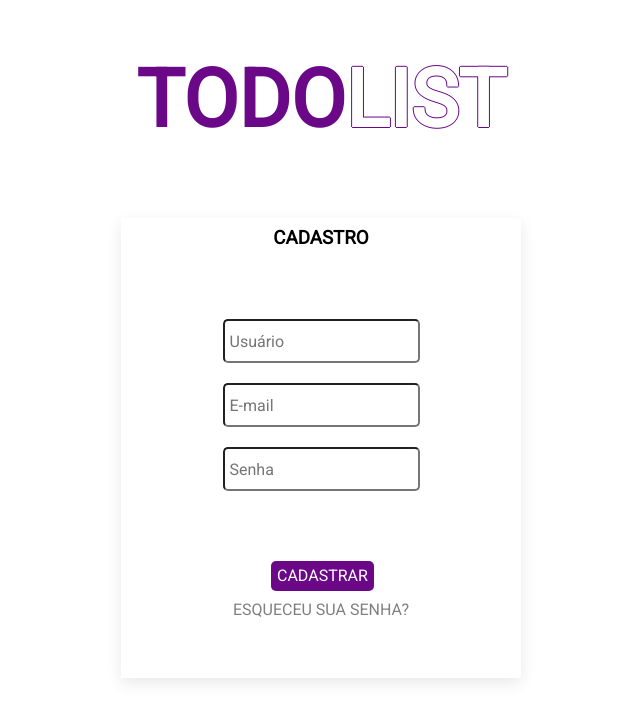
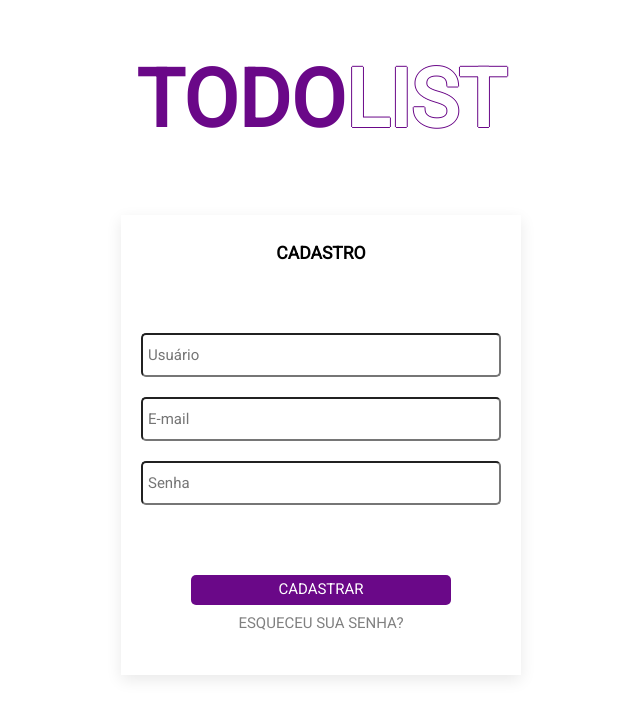
Before and after one commit to FeelipePM/Todo-List, a PHP site: page /cadastro/cadastro.php in a window 1280 px wide. Shown: the top 721 px of the page, without its empty margins (319-959 px from the left). Run offline with PHP 8.4, Linux system fonts and the light colour scheme.

Commit message:
corrigido bug da página de recuperar e a de cadastro, contéudo todo alinhado

```diff
--- /dev/null
+++ b/cadastro/bottom.php
@@ -0,0 +1,5 @@
+</dl>
+  </section>
+</body>
+
+</html>
--- a/cadastro/cadastro.php
+++ b/cadastro/cadastro.php
@@ -1,8 +1,10 @@
-<?php include_once '../top.php'?>
-            <h3 class="login">Cadastro</h3>
-            <input type="text" id="user" placeholder="Usuário" required>
-            <input type="email" class="form-control" id="email" placeholder="E-mail" required>
-            <input type="password" class="form-control" id="senha" placeholder="Senha" required>
-            <button type="submit" id="login">Cadastrar</button>
-            <a class="recuperar-senha" href="#">Esqueceu sua senha?</a>
-<?php include_once '../bottom.php'?>
+<?php include_once 'top.php'?>
+  <form class="login-usuario">
+    <h3 class="login">Cadastro</h3>
+    <input type="text" id="user" placeholder="Usuário" required>
+    <input type="email" id="email" placeholder="E-mail" required>
+    <input type="password" id="senha" placeholder="Senha" required>
+    <button type="submit" id="botao-cadastrar">Cadastrar</button>
+    <a class="recuperar-senha" href="../recuperar/recuperar.php">Esqueceu sua senha?</a>
+</form>
+<?php include_once 'bottom.php'?>
--- /dev/null
+++ b/cadastro/top.php
@@ -0,0 +1,20 @@
+<!DOCTYPE html>
+<html lang="pt-br">
+<head>
+  <meta charset="UTF-8">
+  <meta name="viewport" content="width=device-width, initial-scale=1.0">
+  <meta http-equiv="X-UA-Compatible" content="ie=edge">
+  <link href="https://fonts.googleapis.com/css?family=Roboto" rel="stylesheet">
+  <link rel="stylesheet" href="../src/css/normalize.css">
+  <link rel="stylesheet" href="../src/css/estilo.css">
+  <!--[if lt IE 9]>
+    <script src="https://oss.maxcdn.com/html5shiv/3.7.2/html5shiv.min.js"></script>
+    <script src="https://oss.maxcdn.com/respond/1.4.2/respond.min.js"></script>
+  <![endif]-->
+  <title>Cadastre-se</title>
+</head>
+
+<body>
+  <h1 class="titulo">Todo<span class="titulo-part2">List<span></h1>
+  <section>
+    <dl class="card-channel">
--- /dev/null
+++ b/recuperar/bottom.php
@@ -0,0 +1,5 @@
+</dl>
+  </section>
+</body>
+
+</html>
--- a/src/css/estilo.css
+++ b/src/css/estilo.css
@@ -1,6 +1,7 @@
 :root {
   --color-button: #6A0888;
   --color-button-light: rgba(106, 8, 136, 0.7);
+  --color-white: #FFF;
 }
 
 html, body {
@@ -21,14 +22,7 @@ input {
   padding: 5px;
 }
 
-button {
-  border-radius: 5px;
-  display: block;
-  margin: 0px 20px 5px 20px;
-  height: 30px;
-}
-
-#login {
+/* #login {
   background-color: var(--color-button);
   margin-top: 60px;
   font-weight: 500;
@@ -38,7 +32,7 @@ button {
   color: #fff;
   text-transform: uppercase;
   cursor: pointer;
-}
+} */
 
 #login:hover {
   background-color: var(--color-button-light);
@@ -78,11 +72,12 @@ form{
 }
 
 .recuperar-senha {
+  display: block;
   color: gray;
   text-decoration: none;
   text-transform: uppercase;
   font-weight: 500;
-  margin: 20px;
+  margin: 10px;
 }
 
 .login {
@@ -113,3 +108,51 @@ form{
 section {
   margin: 0 auto;
 }
+
+#botao-recuperar {
+  background-color: var(--color-button);
+  border: none;
+  border-radius: 5px;
+  text-transform: uppercase;
+  color: var(--color-white);
+  height: 30px;
+  text-align: center;
+  margin: 120px 60px 0px 60px;
+}
+
+#botao-cadastrar {
+  background-color: var(--color-button);
+  border: none;
+  border-radius: 5px;
+  text-transform: uppercase;
+  color: var(--color-white);
+  height: 30px;
+  text-align: center;
+  margin: 60px 60px 0px 60px;
+  cursor: pointer;
+}
+
+#botao-login {
+  background-color: var(--color-button);
+  border: none;
+  border-radius: 5px;
+  text-transform: uppercase;
+  color: var(--color-white);
+  height: 30px;
+  text-align: center;
+  margin: 60px 60px 0px 60px;
+  cursor: pointer;
+}
+
+#botao-cadastre-se {
+  background-color: var(--color-button);
+  border: none;
+  text-decoration: none;
+  border-radius: 5px;
+  text-transform: uppercase;
+  color: var(--color-white);
+  text-align: center;
+  margin: 10px 60px 0px 60px;
+  padding: 7px;
+  cursor: pointer;
+}
```
Also changed, not shown: login.php (renamed from index.php, +2 -5 lines), recuperar/recuperar.php (+4 -4 lines), recuperar/top.php (added, +20 -0 lines), taskboard/taskboard.php (+4 -4 lines).
